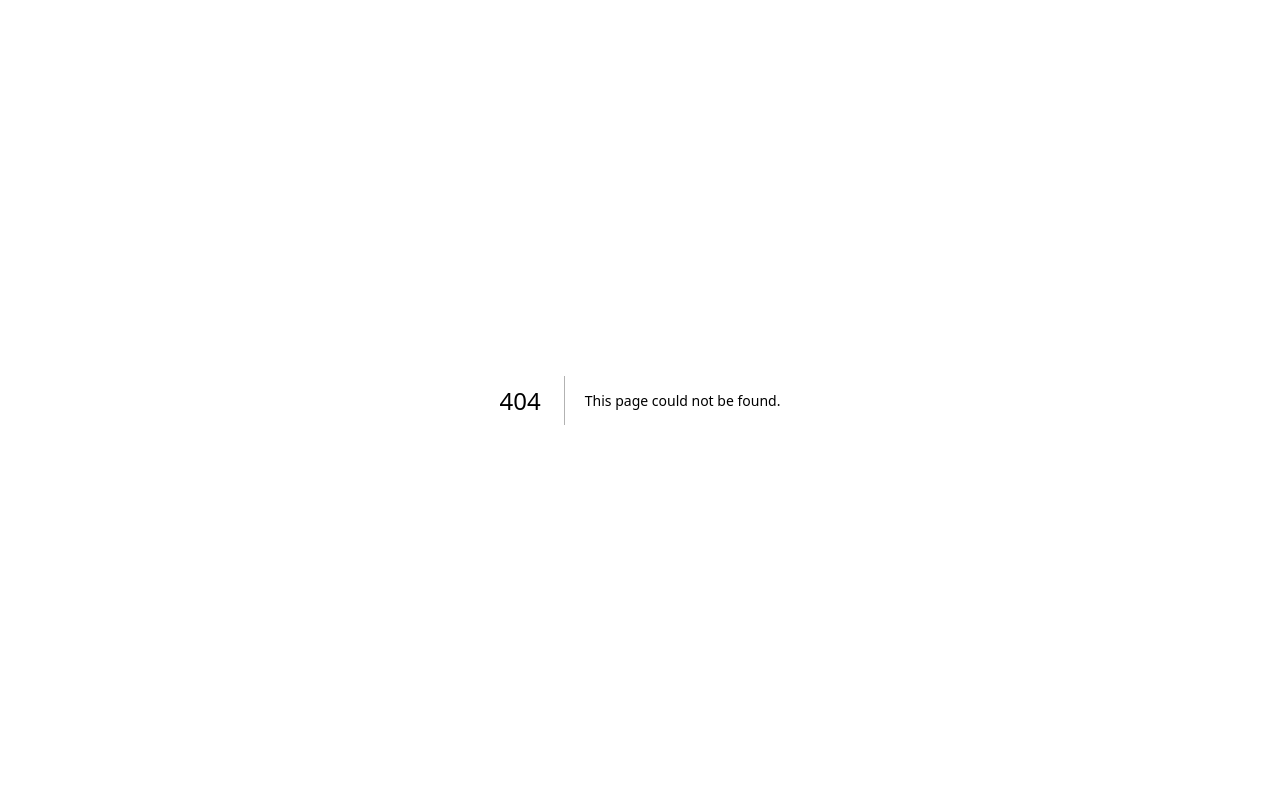
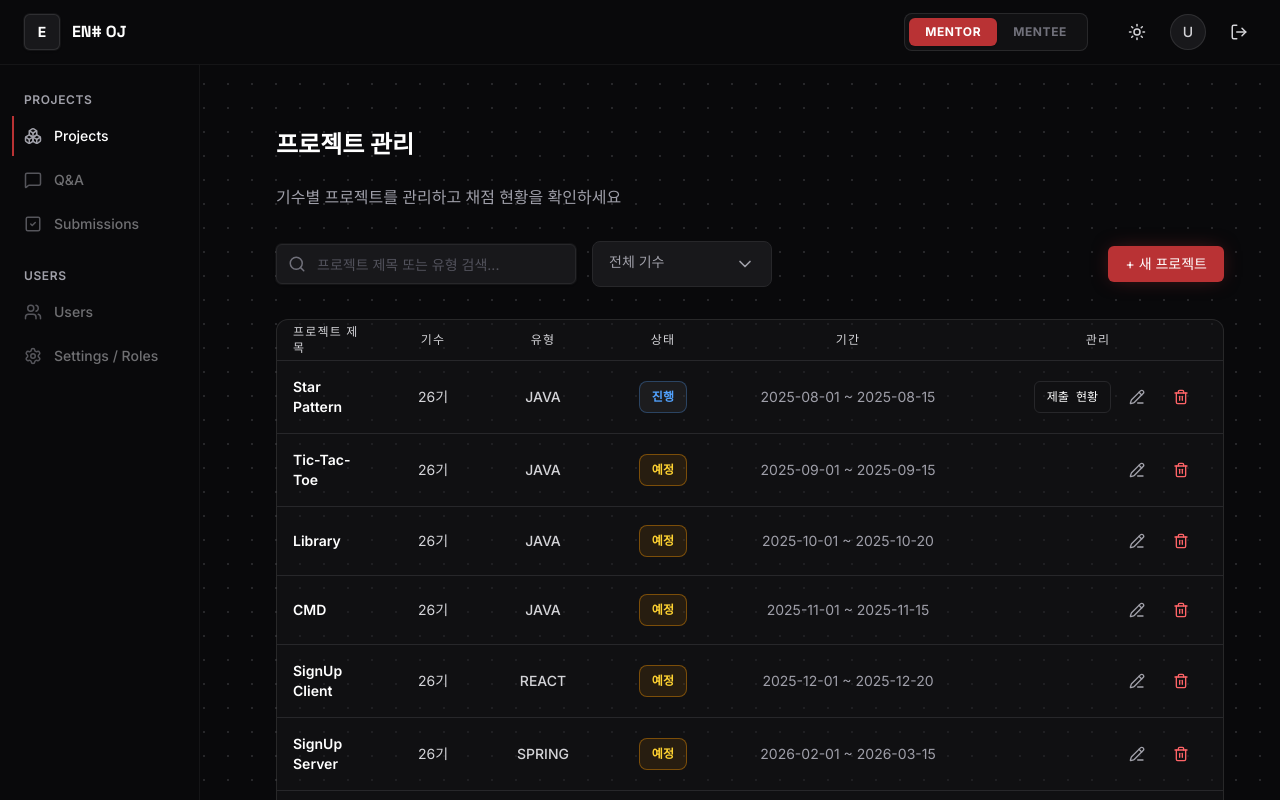
Before and after one commit to EnBuGi/Enbugi-client, a Next.js app: page /mentor/projects in a window 1280 px wide. Before the commit this address had no page. Shown: the top 800 px of the page. Built offline with nearby package versions, Linux system fonts and the light colour scheme; a web font is replaced by a local one.

Commit message:
[Feat] 멘토 프로젝트 목록 페이지 구현 (검색, 필터, 페이지네이션, 상태 배지)

```diff
--- /dev/null
+++ b/src/app/mentor/projects/page.tsx
@@ -0,0 +1,10 @@
+import React from 'react';
+import { ProjectList } from '@/features/mentor-projects/ui/ProjectList';
+
+export default function MentorProjectsPage() {
+  return (
+    <div className="w-full max-w-[1200px] mx-auto p-8">
+      <ProjectList />
+    </div>
+  );
+}
--- /dev/null
+++ b/src/features/mentor-projects/ui/ProjectList.tsx
@@ -0,0 +1,189 @@
+'use client';
+
+import React, { useState } from 'react';
+import Link from 'next/link';
+import { Search, Filter, PencilLine, Trash2, FileText, Plus } from 'lucide-react';
+
+import { Button } from '@/shared/components/ui/Button';
+import { InputBox } from '@/shared/components/ui/InputBox/InputBox';
+import { Select } from '@/shared/components/ui/select/Select';
+import {
+  Table,
+  TableHeader,
+  TableRow,
+  TableHead,
+  TableBody,
+  TableCell,
+} from '@/shared/components/ui/Table';
+import { Badge } from '@/shared/components/ui/badge/Badge';
+import { Text } from '@/shared/components/ui/Text';
+import { Pagination } from '@/shared/components/ui/pagination/Pagination';
+import { useRouter } from 'next/navigation';
+import { useMentorProjects } from '@/features/mentor-projects/hooks/useProjects';
+
+export function ProjectList() {
+  const router = useRouter();
+  const { data: projects = [], isLoading } = useMentorProjects();
+  const [search, setSearch] = useState('');
+  const [generationFilter, setGenerationFilter] = useState<string | null>(null);
+  const [currentPage, setCurrentPage] = useState(1);
+
+  return (
+    <div className="flex flex-col gap-8">
+      {/* Header Section */}
+      <div className="flex items-start justify-between">
+        <div className="flex flex-col gap-2">
+          <h1 className="text-2xl font-bold text-white mb-4">
+            프로젝트 관리
+          </h1>
+          <Text variant="large" className="text-zinc-400 font-medium">
+            기수별 프로젝트를 관리하고 채점 현황을 확인하세요
+          </Text>
+        </div>
+      </div>
+
+      {/* Filter Section */}
+      <div className="flex items-center justify-between">
+        <div className="flex items-center gap-4">
+          <div className="w-[300px]">
+            <InputBox
+              placeholder="프로젝트 제목 또는 유형 검색..."
+              icon={<Search size={18} />}
+              value={search}
+              onChange={(e: React.ChangeEvent<HTMLInputElement>) => setSearch(e.target.value)}
+            />
+          </div>
+          <div className="w-[180px]">
+            <Select
+              placeholder="전체 기수"
+              items={[
+                { label: '전체 기수', value: 'ALL' },
+                { label: '25기', value: '25' },
+                { label: '26기', value: '26' },
+              ]}
+              value={generationFilter}
+              onChange={(val) => setGenerationFilter(String(val))}
+            />
+          </div>
+        </div>
+        <Button asChild leftIcon={<Plus size={16} />}>
+          <Link href="/mentor/projects/new">+  새 프로젝트</Link>
+        </Button>
+      </div>
+
+      {/* Table Section */}
+      <div className="rounded-xl border border-white/10 bg-surface/50 overflow-hidden">
+        <Table>
+          <TableHeader>
+            <TableRow>
+              <TableHead>프로젝트 제목</TableHead>
+              <TableHead className="w-[100px] text-center">기수</TableHead>
+              <TableHead className="w-[120px] text-center">유형</TableHead>
+              <TableHead className="w-[120px] text-center">상태</TableHead>
+              <TableHead className="w-[250px] text-center">기간</TableHead>
+              <TableHead className="w-[250px] text-center">관리</TableHead>
+            </TableRow>
+          </TableHeader>
+          <TableBody>
+            {(() => {
+              const filteredProjects = projects.filter(project => {
+                const matchesSearch = project.title.toLowerCase().includes(search.toLowerCase());
+                const matchesGeneration = !generationFilter || generationFilter === 'ALL' || project.generation.replace('기', '') === generationFilter;
+                return matchesSearch && matchesGeneration;
+              });
+              const pageSize = 8;
+              const paginatedProjects = filteredProjects.slice((currentPage - 1) * pageSize, currentPage * pageSize);
+
+              return paginatedProjects.map((project) => {
+                const getStatusBadgeOptions = (status: string) => {
+                  switch (status) {
+                    case '진행': return { intent: 'neutral' as const, tone: 'soft' as const, colorClass: 'text-blue-400 border-blue-400/30' };
+                    case '예정': return { intent: 'warning' as const, tone: 'soft' as const };
+                    case '종료': return { intent: 'neutral' as const, tone: 'soft' as const };
+                    default: return { intent: 'neutral' as const, tone: 'soft' as const };
+                  }
+                };
+                const statusBadge = getStatusBadgeOptions(project.status);
+
+                return (
+                  <TableRow key={project.id}>
+                    <TableCell className="font-semibold text-white pl-4">
+                      {project.title}
+                    </TableCell>
+                    <TableCell className="text-center text-zinc-300">
+                      {project.generation}
+                    </TableCell>
+                    <TableCell className="text-center text-zinc-300 font-medium">
+                      {project.type}
+                    </TableCell>
+                    <TableCell className="text-center">
+                      <Badge
+                        intent={statusBadge.intent as any}
+                        tone={statusBadge.tone as any}
+                        size="sm"
+                        className={statusBadge.colorClass}
+                      >
+                        {project.status}
+                      </Badge>
+                    </TableCell>
+                    <TableCell className="text-center text-zinc-400 text-sm">
+                      {project.startDate} ~ {project.endDate}
+                    </TableCell>
+                    <TableCell>
+                      <div className="flex items-center justify-end gap-2 pr-2">
+                        {project.status !== '예정' && (
+                          <Button
+                            variant="secondary"
+                            size="sm"
+                            className="whitespace-nowrap"
+                            onClick={() => router.push(`/mentor/projects/${project.id}/submissions`)}
+                          >
+                            제출 현황
+                          </Button>
+                        )}
+                        <Button
+                          variant="ghost"
+                          size="icon"
+                          aria-label="Edit"
+                          onClick={() => router.push(`/mentor/projects/${project.id}/edit`)}
+                        >
+                          <PencilLine size={16} />
+                        </Button>
+                        <Button
+                          variant="ghost"
+                          size="icon"
+                          className="text-red-400 hover:text-red-300 hover:bg-red-950/30"
+                          aria-label="Delete"
+                        >
+                          <Trash2 size={16} />
+                        </Button>
+                      </div>
+                    </TableCell>
+                  </TableRow>
+                );
+              });
+            })()}
+          </TableBody>
+        </Table>
+      </div>
+
+      <div className="flex justify-center mt-4">
+        {(() => {
+          const filteredProjects = projects.filter(project => {
+            const matchesSearch = project.title.toLowerCase().includes(search.toLowerCase());
+            const matchesGeneration = !generationFilter || generationFilter === 'ALL' || project.generation.replace('기', '') === generationFilter;
+            return matchesSearch && matchesGeneration;
+          });
+          return (
+            <Pagination
+              total={filteredProjects.length}
+              currentPage={currentPage}
+              pageSize={8}
+              onPageChange={setCurrentPage}
+            />
+          );
+        })()}
+      </div>
+    </div>
+  );
+}
```
